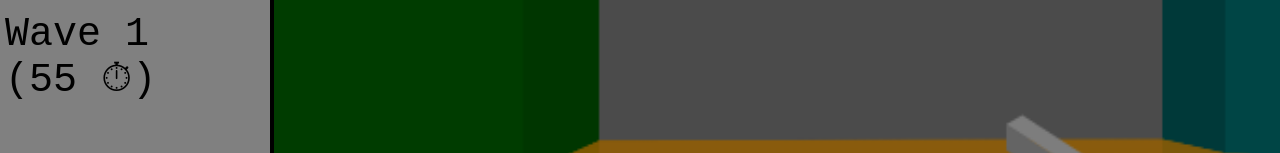
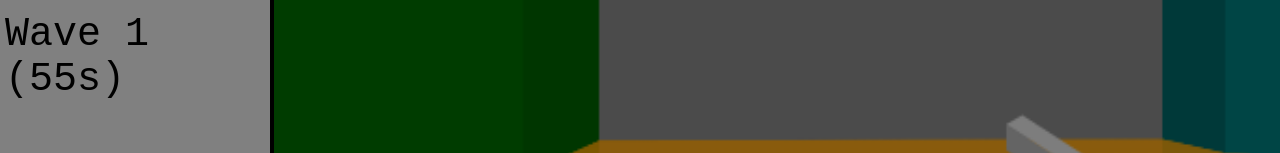
Before and after one commit to N8python/raycaster, a plain HTML site: page index.html in a window 1280 px wide. Shown: the part 418-571 px from the top of the page. Drawn offline with Linux system fonts and the light colour scheme; animation ran at ten frames a second.

Commit message:
finish it up

```diff
--- a/index.html
+++ b/index.html
@@ -21,7 +21,7 @@
     <p id="bombs" style="position:absolute;left:60px;top:200px;font-size: 40px;font-family:monospace;">0</p>
     <p id="kills" style="position:absolute;left:60px;top:265px;font-size: 40px;font-family:monospace;">0</p>
     <p id="structure" style="position:absolute;left:60px;top:330px;font-size: 40px;font-family:monospace;">0</p>
-    <p id="wave" style="position:absolute;left:5px;top:390px;font-size: 40px;font-family:monospace;">Wave 1<br>(120 ⏱)</p>
+    <p id="wave" style="position:absolute;left:5px;top:390px;font-size: 40px;font-family:monospace;">Wave 1<br>(120s)</p>
     <div style="position:absolute;left:60px;top:67.5px;width: 125px;background-color:black;height: 25px;"></div>
     <div id="playerHealth" style="position:absolute;left:64px;top:71.5px;width: 117px;background-color:rgb(0, 255, 0);height: 17px;"></div>
     <p id="instructions" style="float:right; color: white; width: 300px; font-size: 20px;font-family:monospace;z-index: 1000;position: relative;">WASD to move <br> Mouse to look around <br> Click to shoot <br> H to use a hammer and build <br> F to use a wrench and repair <br> B to throw a bomb</p>
--- a/main.js
+++ b/main.js
@@ -222,7 +222,7 @@ function main() {
     document.getElementById("kills").innerHTML = player.kills;
     document.getElementById("bombs").innerHTML = player.bombs;
     document.getElementById("structure").innerHTML = obstacleLines.filter(line => line.important).reduce((t, v) => t + v.important, 0);
-    document.getElementById("wave").innerHTML = `Wave ${wave.num}<br>(${Math.round(wave.timeLeft)} ⏱)`;
+    document.getElementById("wave").innerHTML = `Wave ${wave.num}<br>(${Math.round(wave.timeLeft)}s)`;
     if (wave.timeLeft < 1 && wave.num <= waves.length) {
         for (let i = 0; i < waves[wave.num - 1][0]; i++) {
             let angle = Math.random() * Math.PI * 2;
```
